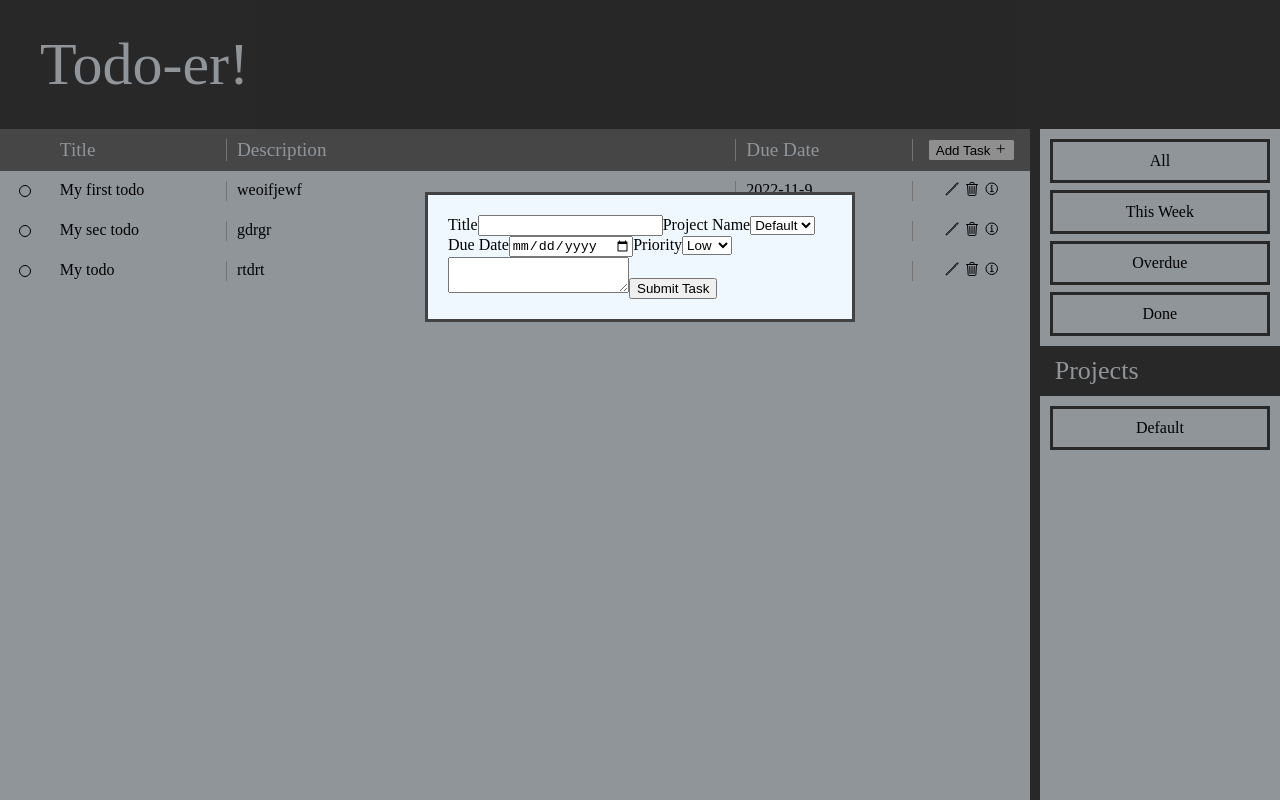
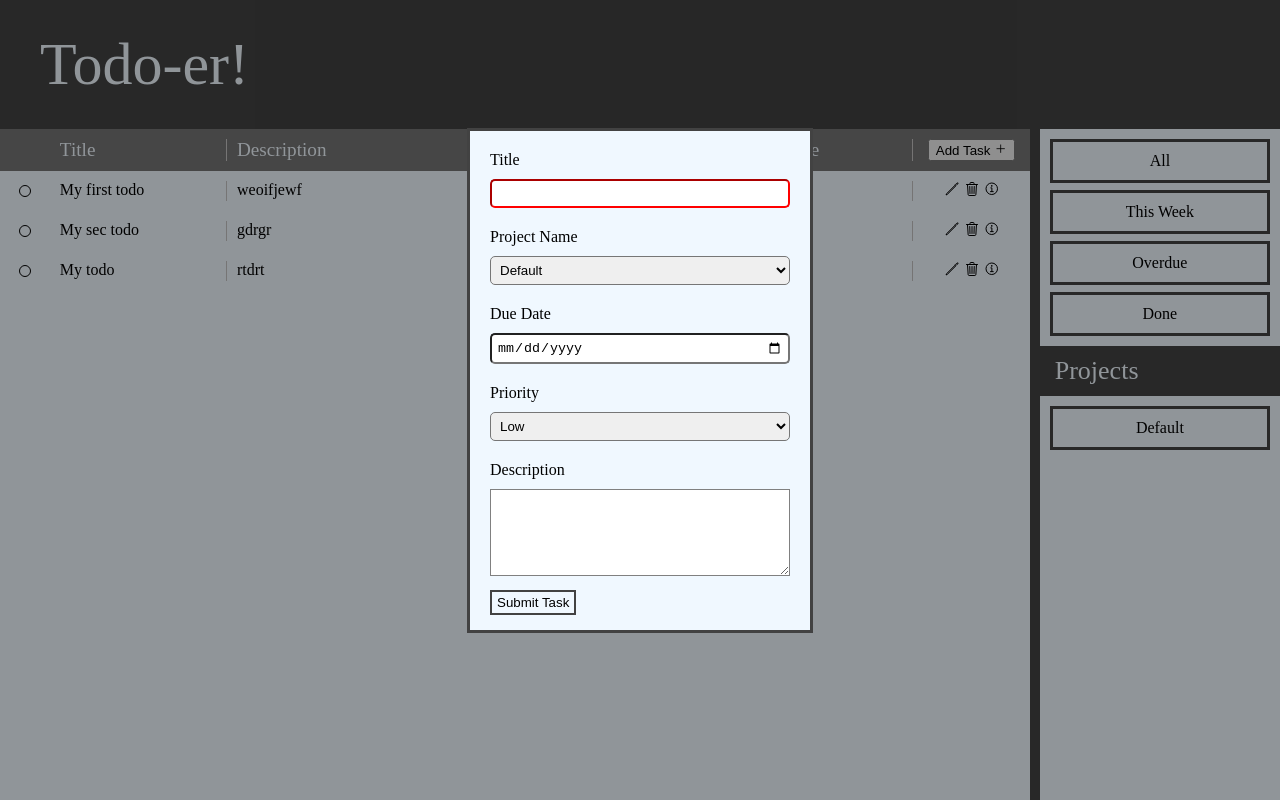
Before and after one commit to amajdalawi/todo_app, a website built with webpack: page dist/index.html in a window 1280 px wide. Both pictures are taken after a click on the button "Add Task". Built offline with nearby package versions, Linux system fonts and the light colour scheme.

Commit message:
Add styling to the add task form

```diff
--- a/src/domManager.js
+++ b/src/domManager.js
@@ -19,6 +19,7 @@ const dommanager = (function() {
             titleForm.setAttribute('id','title');
             titleForm.setAttribute('type','text');
             titleForm.setAttribute('name','title');
+            titleForm.setAttribute('required','');
             formEl.appendChild(titleLabel);
             formEl.appendChild(titleForm);
 
@@ -45,6 +46,7 @@ const dommanager = (function() {
             dueDateForm.setAttribute('type','date');
             dueDateForm.setAttribute('id','due_date');
             dueDateForm.setAttribute('name','due_date');
+            dueDateForm.setAttribute('required','');
             formEl.appendChild(dueDateLabel);
             formEl.appendChild(dueDateForm);
 
@@ -73,15 +75,14 @@ const dommanager = (function() {
             let descForm = document.createElement('textarea');
             descForm.setAttribute('id','description');
             descForm.setAttribute('name','description');
+            descForm.setAttribute('rows','5')
+            formEl.appendChild(descrLabel);
             formEl.appendChild(descForm);
 
             // submit button
             let submitBtn = document.createElement('button');
             submitBtn.setAttribute('type','submit');
             submitBtn.innerHTML = 'Submit Task';
-
-
-
             formEl.appendChild(submitBtn);
 
 
--- a/src/style.css
+++ b/src/style.css
@@ -229,9 +229,69 @@ body {
 }
 
 .modal-window {
-    width: 30%;
-    padding: 20px;
+    width: max(20%,300px);
+    padding: 15px 20px;
     border:rgb(66, 66, 66) solid 3px;
-    margin: 15% auto;
+    margin: 10% auto;
     background-color: aliceblue;
 }
+
+.modal-window label, .modal-window input {
+    display: block;
+
+}
+
+.modal-window label {
+    margin-top: 20px;
+}
+
+.modal-window input {
+    margin-top: 10px;
+}
+
+input[type="text"] {
+    box-sizing: border-box;
+    width: 100%;
+    border-radius: 5px;
+    padding: 5px;
+}
+
+input[type="text"]:invalid {
+    border-color: red;
+}
+
+.modal-window select {
+    width: 100%;
+    box-sizing: border-box;
+    padding: 5px;
+    border-radius: 5px;
+    margin-top: 10px;
+}
+
+
+input[type="date"] {
+    width: 100%;
+    box-sizing: border-box;
+    border-radius: 5px;
+    padding: 5px;
+}
+
+label[for='title'] {
+    margin-top: 5px;
+}
+
+.modal-window button {
+    display: block;
+    background-color: aliceblue;
+    border:rgb(66, 66, 66) solid 2px;
+    padding: 3px 5px;
+    margin-top: 10px;
+}
+
+.modal-window textarea {
+    width: 100%;
+    box-sizing: border-box;
+    margin-top: 10px;
+    padding: 5px;
+    border-color: grey;
+}
```
Also changed, not shown: src/statusHandler.js (+4 -4 lines), dist/index.bundle.js.
